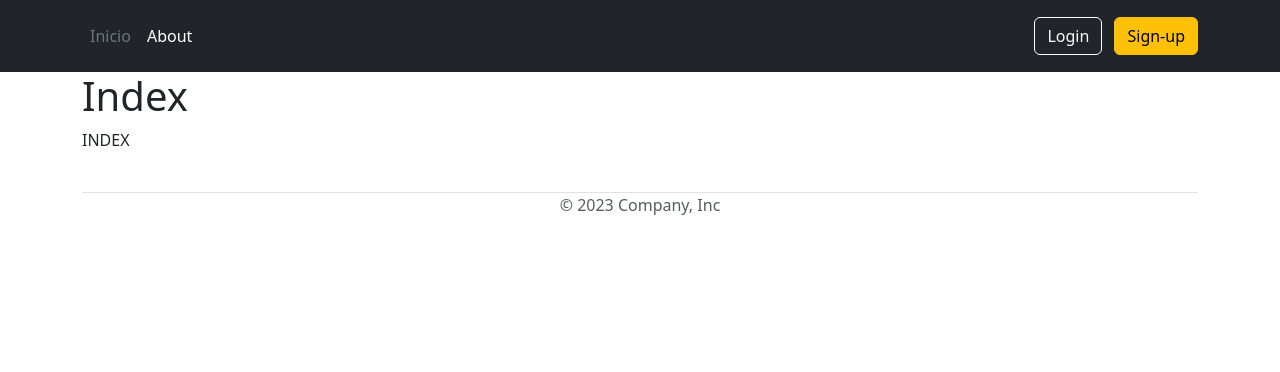
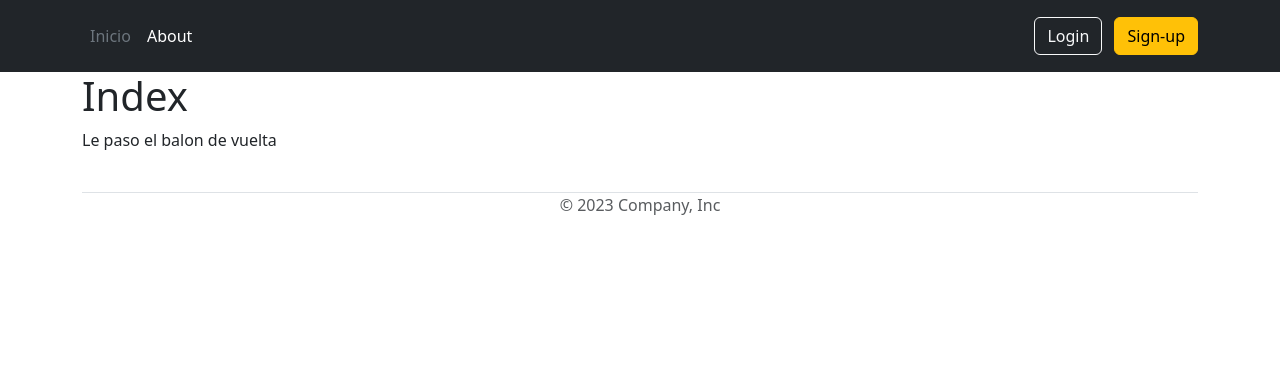
Before and after one commit to Dario0731/AplicacionTCU, a PHP site: page / in a window 1280 px wide. Shown: the top 372 px of the page. Run offline with PHP 8.4, Linux system fonts and the light colour scheme.

Commit message:
Cambios vista
Cambios etiqueta P

```diff
--- a/App/View/Home/index.view.php
+++ b/App/View/Home/index.view.php
@@ -1,5 +1,5 @@
 <main class="container">
     <h1>Index</h1>
 
-    <p>INDEX</p>
+    <p>Le paso el balon de vuelta</p>
 </main>
--- a/nbproject/private/private.xml
+++ b/nbproject/private/private.xml
@@ -3,10 +3,7 @@
     <editor-bookmarks xmlns="http://www.netbeans.org/ns/editor-bookmarks/2" lastBookmarkId="0"/>
     <open-files xmlns="http://www.netbeans.org/ns/projectui-open-files/2">
         <group>
-            <file>file:/C:/xampp/htdocs/PhpProject/Lib/Core/Model.php</file>
             <file>file:/C:/xampp/htdocs/PhpProject/index.php</file>
-            <file>file:/C:/xampp/htdocs/PhpProject/App/Model/Person.php</file>
-            <file>file:/C:/xampp/htdocs/PhpProject/App/Model/User.php</file>
         </group>
     </open-files>
 </project-private>
```
